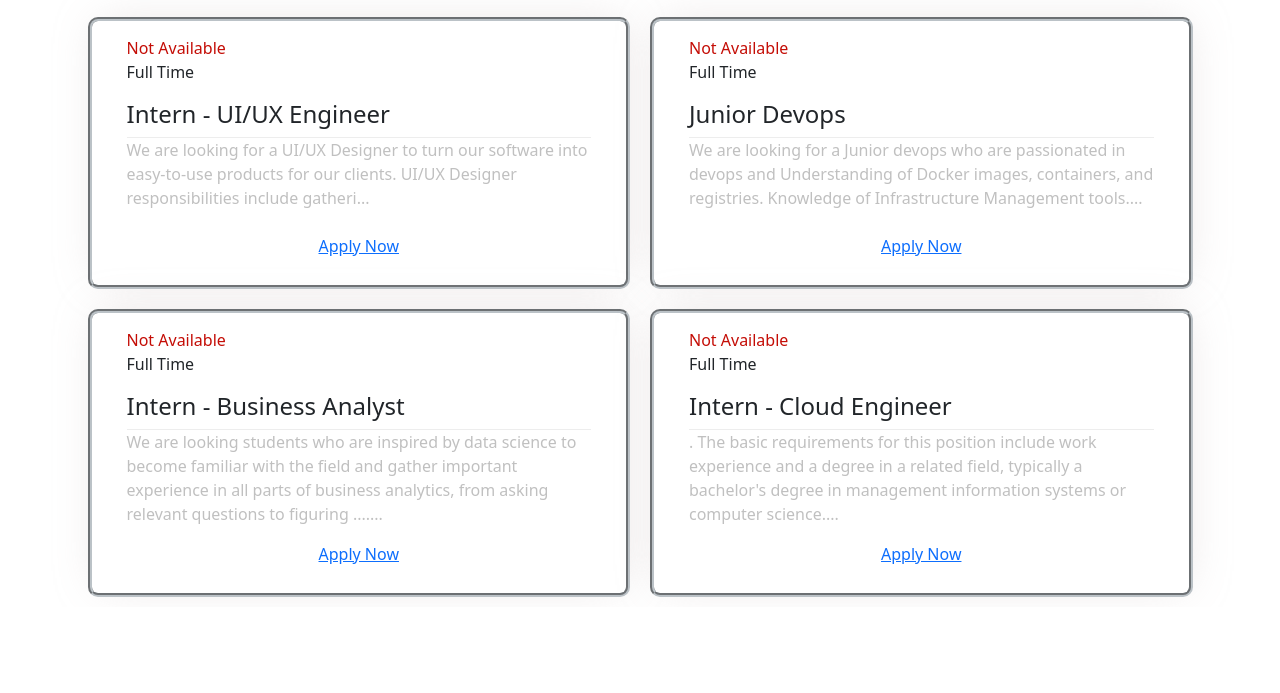
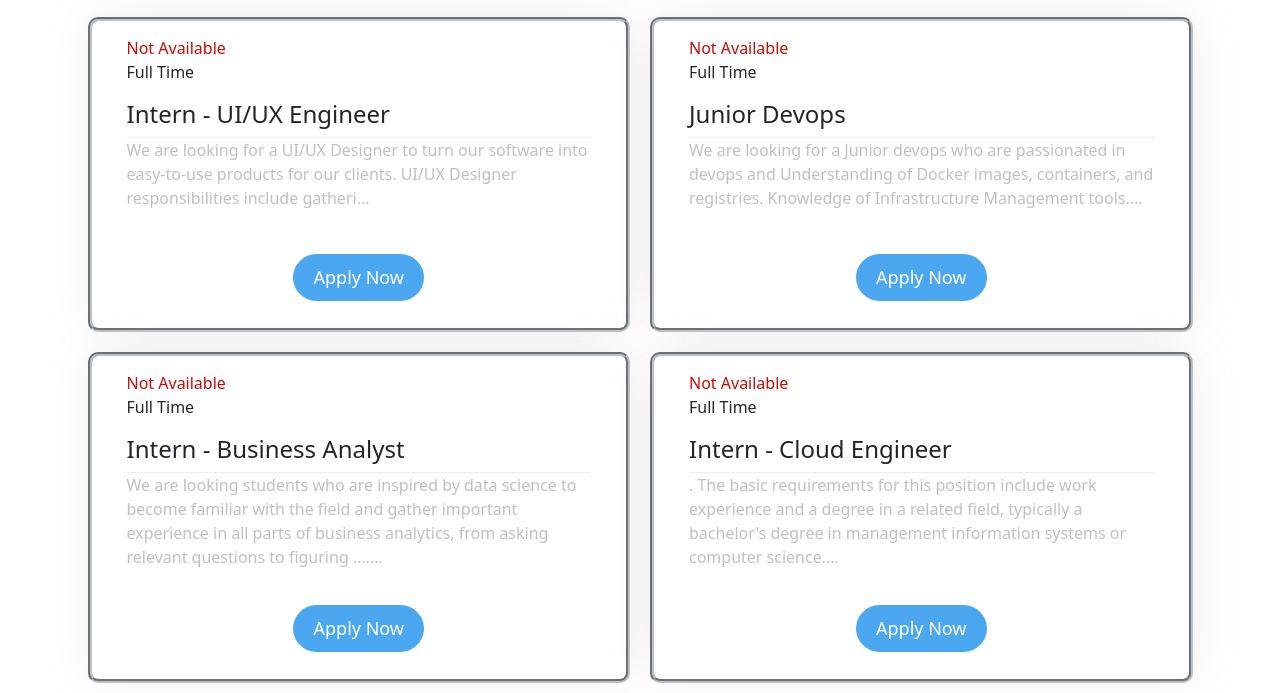
Before and after one commit to Kapilan06/startUp, a PHP site: page /career.php in a window 1280 px wide. Shown: the part 697-1390 px from the top of the page. Before the commit the page ends 1294 px from the top, so only its background shows below. Run offline with PHP 8.4, Linux system fonts and the light colour scheme; some libraries are stand-ins or nearby versions.

Commit message:
CSS update

```diff
--- a/css/career.css
+++ b/css/career.css
@@ -200,7 +200,25 @@ display: flex;
     padding: 0;
     margin-bottom: 12px;
 }
-
+.button-div-a a {
+    padding: 10px 20px;
+    background-color: #4ca7f1;
+    border: 0px;
+    border-radius: 50px;
+    color: white;
+    margin-top: 20px;
+    transition: all 0.3s ease-in;
+    font-size: 18px;
+    text-decoration: none;
+}
+.button-div-a a:hover{
+    color: black;
+    background: white;
+    border: solid 2px black;
+    -webkit-border-radius: 15px;
+    -moz-border-radius: 15px;
+    border-radius: 15px;
+}
 .vacancy_card .basic_details p i, .career_details-basic_details p i {
     color: #f1634c;
     font-weight: 400;
@@ -229,8 +247,9 @@ box-shadow: 2px 0px 22px 1px rgba(0,0,0,0.75);
     width: 100%;
     padding-right: 15px;
     padding-left: 15px;
-    /*z-index: -1;
-    */
+   /* z-index: -1;
+   */
+
 }
 .text_center{
     text-align: center;
```
